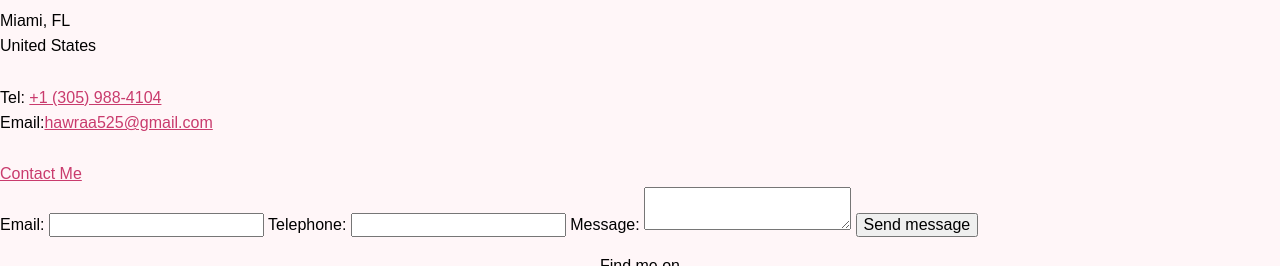
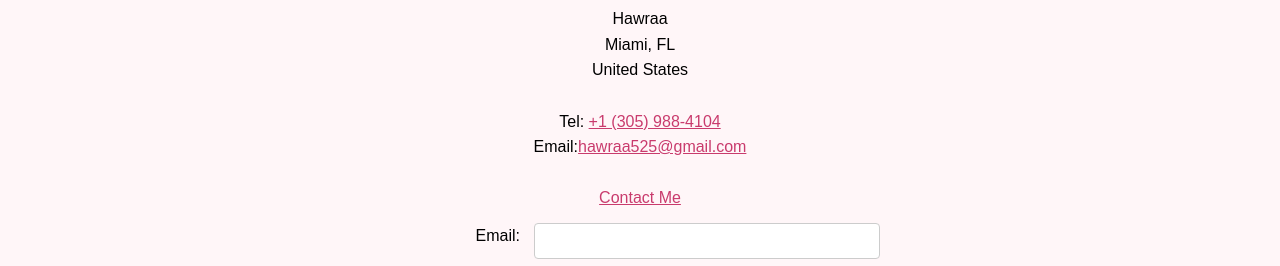
Before and after one commit to AlhHawraa/portfolio.html, a plain HTML site: page contact.html in a window 1280 px wide. Shown: the part 266-532 px from the top of the page. Drawn offline with nearby package versions, Linux system fonts and the light colour scheme; a web font is replaced by a local one.

Commit message:
Made Css changes and website
took off twitter icon bc i dont have an acct to link, removed the default buttons since i dont have any use for them, i also removed the table with experience info from about because i have 0 experience

```diff
--- a/contact.html
+++ b/contact.html
@@ -31,9 +31,10 @@
   </ul>
 </nav>
 </header>
+<main class="contact-page">
   <h1>Contact Me</h1>
 
-<div>
+<div class="contact-info">
   Hawraa<br>
   Miami, FL <br>
   United States<br>
@@ -45,7 +46,7 @@
     <a href="mailto:hawraa525@gmail.com">Contact Me</a>
 </div>
 
-<div>
+<div class="contact-form">
     <form action="#" method="post">
   <label for="email">Email: </label>
   <input type="email" id="email" required>
@@ -60,6 +61,7 @@
 </form>
 
 </div>
+</main>
 <script src="js/tota11y.min.js"></script>
 <footer class="page-footer">
   <p>Find me on</p>
@@ -70,9 +72,6 @@
   <a href="https://www.linkedin.com/in/hawraa-alhassani" target="_blank">
     <img src="img/linkedin.svg" alt="LinkedIn">
   </a>
-  <a href="#" target="_blank">
-    <img src="img/twittericon.svg" alt="Twitter">
-  </a>
 </div>
 </footer>
 </body>
--- a/css/style.production.css
+++ b/css/style.production.css
@@ -329,3 +329,70 @@ button:focus {
   max-width: 100%;
   height: auto;
 }
+.contact-page {
+  max-width: 720px;   /* size constraint so centering works */
+  margin: 0 auto;     /* centers the box itself */
+  padding: 24px 16px; /* breathing room inside the box */
+}
+.contact-page h1,
+.contact-info {        /* or whatever element wraps the text */
+  text-align: center;
+}
+.contact-form form {
+  max-width: 480px;
+  margin: 0 auto;
+   }   /* centers that block inside the wrapper */
+/* Clean 2-column layout for the form */
+.contact-form form {
+  display: -ms-grid;
+  display: grid;
+  -ms-grid-columns: 120px 14px 1fr;
+  grid-template-columns: 120px 1fr;  /* col 1 = labels, col 2 = inputs */
+  gap: 10px 14px;
+  width: min(640px, 100%);
+  margin: 12px auto;                 /* center the whole form block */
+}
+
+.contact-form label {
+  text-align: right;
+  white-space: nowrap;
+}
+
+.contact-form input[type="email"],
+.contact-form input[type="tel"],
+.contact-form textarea {
+  width: 100%;
+  -webkit-box-sizing: border-box;
+          box-sizing: border-box;
+}
+
+.contact-form textarea {
+  min-height: 110px;                 /* wider/taller message box */
+  resize: vertical;                  /* user can expand if needed */
+}
+
+/* Submit centered under the fields */
+.contact-form input[type="submit"] {
+  grid-column: 1 / -1;               /* span both columns */
+  -ms-grid-column-align: center;
+      justify-self: center;
+}
+.contact-form input[type="email"],
+.contact-form input[type="tel"],
+.contact-form textarea {
+  padding: 8px 10px;
+  border: 1px solid #ccc;
+  border-radius: 4px;
+}
+
+.contact-form input[type="submit"] {
+  background: #e88cae;
+  color: #fff;
+  border: none;
+  padding: 10px 16px;
+  border-radius: 4px;
+  cursor: pointer;
+}
+.contact-form input[type="submit"]:hover {
+  opacity: 0.9;
+}
--- a/css/styles.css
+++ b/css/styles.css
@@ -268,3 +268,66 @@ button:focus {
   max-width: 100%;
   height: auto;
 }
+.contact-page {
+  max-width: 720px;   /* size constraint so centering works */
+  margin: 0 auto;     /* centers the box itself */
+  padding: 24px 16px; /* breathing room inside the box */
+}
+.contact-page h1,
+.contact-info {        /* or whatever element wraps the text */
+  text-align: center;
+}
+.contact-form form {
+  max-width: 480px;
+  margin: 0 auto;
+   }   /* centers that block inside the wrapper */
+/* Clean 2-column layout for the form */
+.contact-form form {
+  display: grid;
+  grid-template-columns: 120px 1fr;  /* col 1 = labels, col 2 = inputs */
+  gap: 10px 14px;
+  width: min(640px, 100%);
+  margin: 12px auto;                 /* center the whole form block */
+}
+
+.contact-form label {
+  text-align: right;
+  white-space: nowrap;
+}
+
+.contact-form input[type="email"],
+.contact-form input[type="tel"],
+.contact-form textarea {
+  width: 100%;
+  box-sizing: border-box;
+}
+
+.contact-form textarea {
+  min-height: 110px;                 /* wider/taller message box */
+  resize: vertical;                  /* user can expand if needed */
+}
+
+/* Submit centered under the fields */
+.contact-form input[type="submit"] {
+  grid-column: 1 / -1;               /* span both columns */
+  justify-self: center;
+}
+.contact-form input[type="email"],
+.contact-form input[type="tel"],
+.contact-form textarea {
+  padding: 8px 10px;
+  border: 1px solid #ccc;
+  border-radius: 4px;
+}
+
+.contact-form input[type="submit"] {
+  background: #e88cae;
+  color: #fff;
+  border: none;
+  padding: 10px 16px;
+  border-radius: 4px;
+  cursor: pointer;
+}
+.contact-form input[type="submit"]:hover {
+  opacity: 0.9;
+}
```
Also changed, not shown: about.html (+0 -29 lines), index.html (+1 -7 lines).
